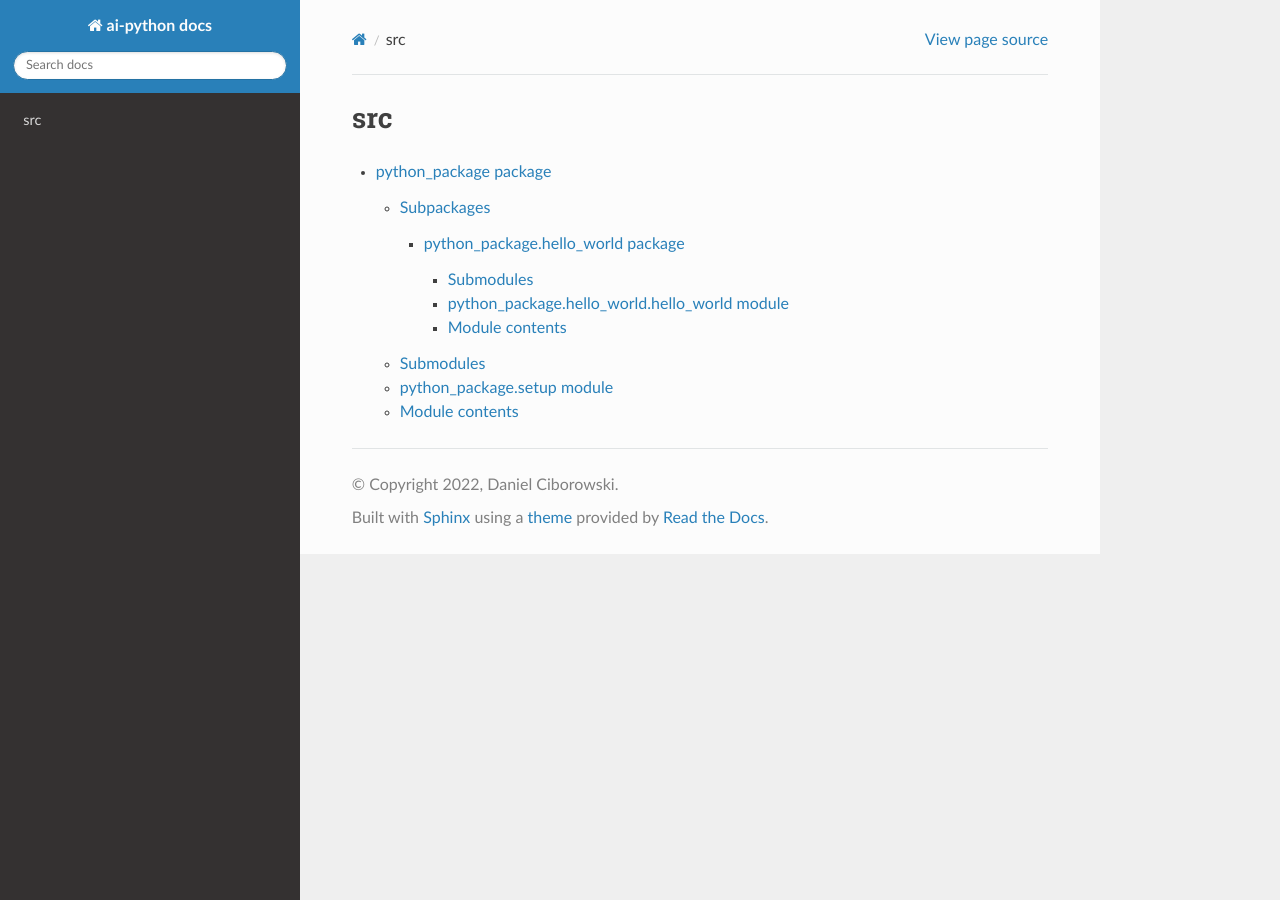
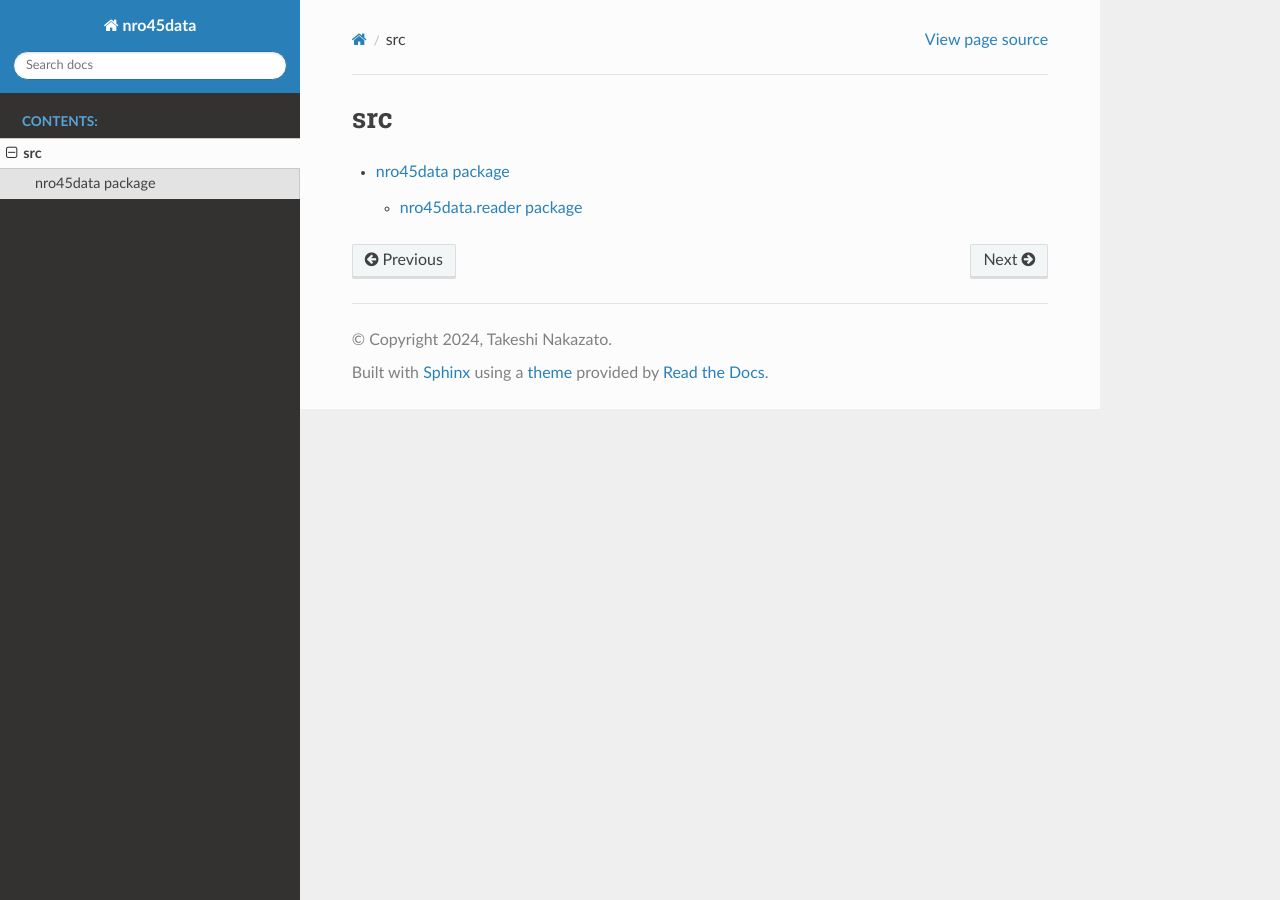
Before and after one commit to tnakazato/nro45data, a Sphinx documentation site: the page built from docs/modules.rst, in a window 1280 px wide. Built offline with Sphinx 7.4.7 and the Read the Docs theme 3.1.0, drawn with Linux system fonts in a browser that asks for light colours.

```diff
--- a/docs/conf.py
+++ b/docs/conf.py
@@ -18,12 +18,12 @@ sys.path.insert(0, os.path.abspath("../src/"))
 
 # -- Project information -----------------------------------------------------
 
-project = "ai-python docs"
-copyright = "2022, Daniel Ciborowski"
-author = "Daniel Ciborowski"
+project = "nro45data"
+copyright = "2024, Takeshi Nakazato"
+author = "Takeshi Nakazato"
 
 # The full version, including alpha/beta/rc tags
-release = "0.1.0"
+release = "0.0.2alpha"
 
 
 # -- General configuration ---------------------------------------------------
--- a/docs/modules.rst
+++ b/docs/modules.rst
@@ -2,6 +2,6 @@ src
 ===
 
 .. toctree::
-   :maxdepth: 4
+   :maxdepth: 2
 
-   python_package
+   nro45data
--- /dev/null
+++ b/docs/nro45data.rst
@@ -0,0 +1,7 @@
+nro45data package
+=======================
+
+.. toctree::
+   :maxdepth: 4
+
+   nro45data.reader
--- a/docs/python_package.hello_world.rst
+++ /dev/null
@@ -1,21 +0,0 @@
-python\_package.hello\_world package
-====================================
-
-Submodules
-----------
-
-python\_package.hello\_world.hello\_world module
-------------------------------------------------
-
-.. automodule:: python_package.hello_world.hello_world
-   :members:
-   :undoc-members:
-   :show-inheritance:
-
-Module contents
----------------
-
-.. automodule:: python_package.hello_world
-   :members:
-   :undoc-members:
-   :show-inheritance:
--- a/docs/python_package.rst
+++ /dev/null
@@ -1,29 +0,0 @@
-python\_package package
-=======================
-
-Subpackages
------------
-
-.. toctree::
-   :maxdepth: 4
-
-   python_package.hello_world
-
-Submodules
-----------
-
-python\_package.setup module
-----------------------------
-
-.. automodule:: python_package.setup
-   :members:
-   :undoc-members:
-   :show-inheritance:
-
-Module contents
----------------
-
-.. automodule:: python_package
-   :members:
-   :undoc-members:
-   :show-inheritance:
```
Also changed, not shown: docs/index.rst (+3 -7 lines), docs/nro45data.reader.rst (added, +29 -0 lines).
